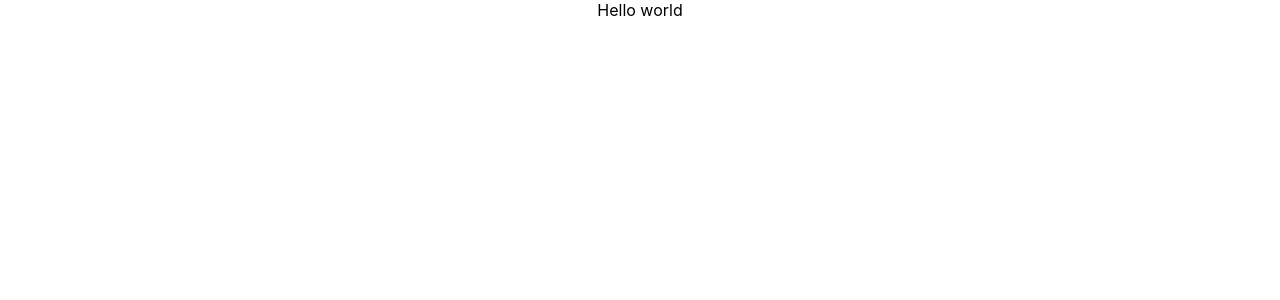
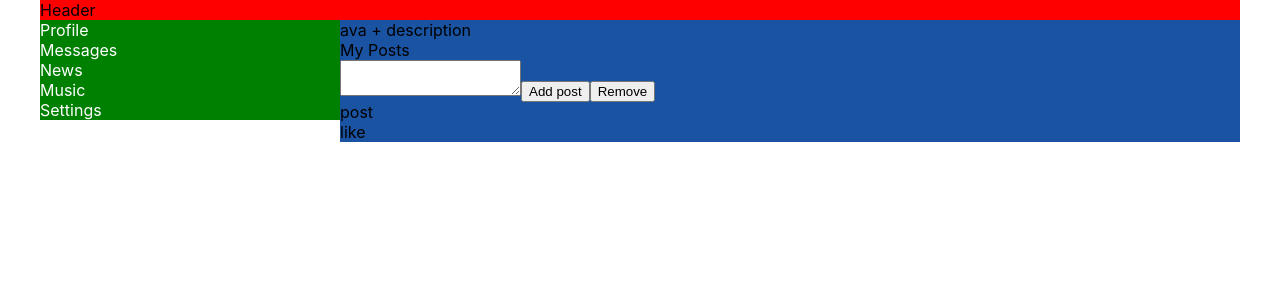
Before and after one commit to pavlenstory/SocialNetwork, a React (Create React App) app in the folder socialnetwork/: page / in a window 1280 px wide. Shown: the top 300 px of the page. Built offline with nearby package versions, Linux system fonts and the light colour scheme.

Commit message:
feat: add components

```diff
--- a/socialnetwork/src/App.css
+++ b/socialnetwork/src/App.css
@@ -1,38 +1,4 @@
 .App {
-  text-align: center;
+  margin: 0 auto;
+  width: 1200px
 }
-
-.App-logo {
-  height: 40vmin;
-  pointer-events: none;
-}
-
-@media (prefers-reduced-motion: no-preference) {
-  .App-logo {
-    animation: App-logo-spin infinite 20s linear;
-  }
-}
-
-.App-header {
-  background-color: #282c34;
-  min-height: 100vh;
-  display: flex;
-  flex-direction: column;
-  align-items: center;
-  justify-content: center;
-  font-size: calc(10px + 2vmin);
-  color: white;
-}
-
-.App-link {
-  color: #61dafb;
-}
-
-@keyframes App-logo-spin {
-  from {
-    transform: rotate(0deg);
-  }
-  to {
-    transform: rotate(360deg);
-  }
-}
--- a/socialnetwork/src/App.js
+++ b/socialnetwork/src/App.js
@@ -1,9 +1,16 @@
 import './App.css';
 import React from "react";
+import Header from "./components/Header/Header";
+import NavBar from "./components/NavBar/NavBar";
+import Profile from "./components/Profile/Profile";
 
 const App = () => {
     return (
-        <div className={"App"}>Hello world</div>
+        <div className={"App"}>
+            <Header/>
+            <NavBar/>
+            <Profile/>
+        </div>
     )
 }
 
--- /dev/null
+++ b/socialnetwork/src/components/Header/Header.jsx
@@ -0,0 +1,12 @@
+import React from "react";
+import s from "./Header.module.css"
+
+const Header = () => {
+    return (
+        <div className={s.Header}>
+            Header
+        </div>
+    )
+}
+
+export default Header;
--- /dev/null
+++ b/socialnetwork/src/components/Header/Header.module.css
@@ -0,0 +1,3 @@
+.Header {
+    background-color: red;
+}
--- /dev/null
+++ b/socialnetwork/src/components/NavBar/NavBar.jsx
@@ -0,0 +1,26 @@
+import React from "react";
+import s from "./NavBar.module.css";
+
+const NavBar = () => {
+    return (
+        <div className={s.NavBar}>
+            <div>
+                <a>Profile</a>
+            </div>
+            <div>
+                <a>Messages</a>
+            </div>
+            <div>
+                <a>News</a>
+            </div>
+            <div>
+                <a>Music</a>
+            </div>
+            <div>
+                <a>Settings</a>
+            </div>
+        </div>
+    )
+}
+
+export default NavBar;
--- /dev/null
+++ b/socialnetwork/src/components/NavBar/NavBar.module.css
@@ -0,0 +1,6 @@
+.NavBar {
+    background-color: green;
+    float: left;
+    width: 300px;
+    color: white
+}
--- /dev/null
+++ b/socialnetwork/src/components/Profile/MyPosts/MyPosts.jsx
@@ -0,0 +1,20 @@
+import React from "react";
+import Post from "./Post/Post";
+
+const MyPosts = () => {
+    return (
+        <div>
+           My Posts
+            <div>
+                <textarea></textarea>
+                <button>Add post</button>
+                <button>Remove</button>
+            </div>
+            <div>
+                <Post/>
+            </div>
+        </div>
+    )
+}
+
+export default MyPosts;
--- /dev/null
+++ b/socialnetwork/src/components/Profile/MyPosts/Post/Post.jsx
@@ -0,0 +1,12 @@
+import React from "react";
+
+const Post = () => {
+    return (
+        <div>
+            <dvi>post</dvi>
+            <div>like</div>
+        </div>
+    )
+}
+
+export default Post;
--- /dev/null
+++ b/socialnetwork/src/components/Profile/Profile.jsx
@@ -0,0 +1,16 @@
+import React from "react";
+import s from "./Profile.module.css"
+import MyPosts from "./MyPosts/MyPosts";
+
+const Profile = () => {
+    return (
+        <div className={s.Profile}>
+            <div>
+                ava + description
+            </div>
+            <MyPosts/>
+        </div>
+    )
+}
+
+export default Profile;
--- /dev/null
+++ b/socialnetwork/src/components/Profile/Profile.module.css
@@ -0,0 +1,5 @@
+.Profile {
+    background-color: #1a53a1;
+    float: left;
+    width: 900px;
+}
```
Also changed, not shown: socialnetwork/src/components/Profile/MyPosts/MyPosts.module.css (added), socialnetwork/src/components/Profile/MyPosts/Post/Post.module.css (added).
